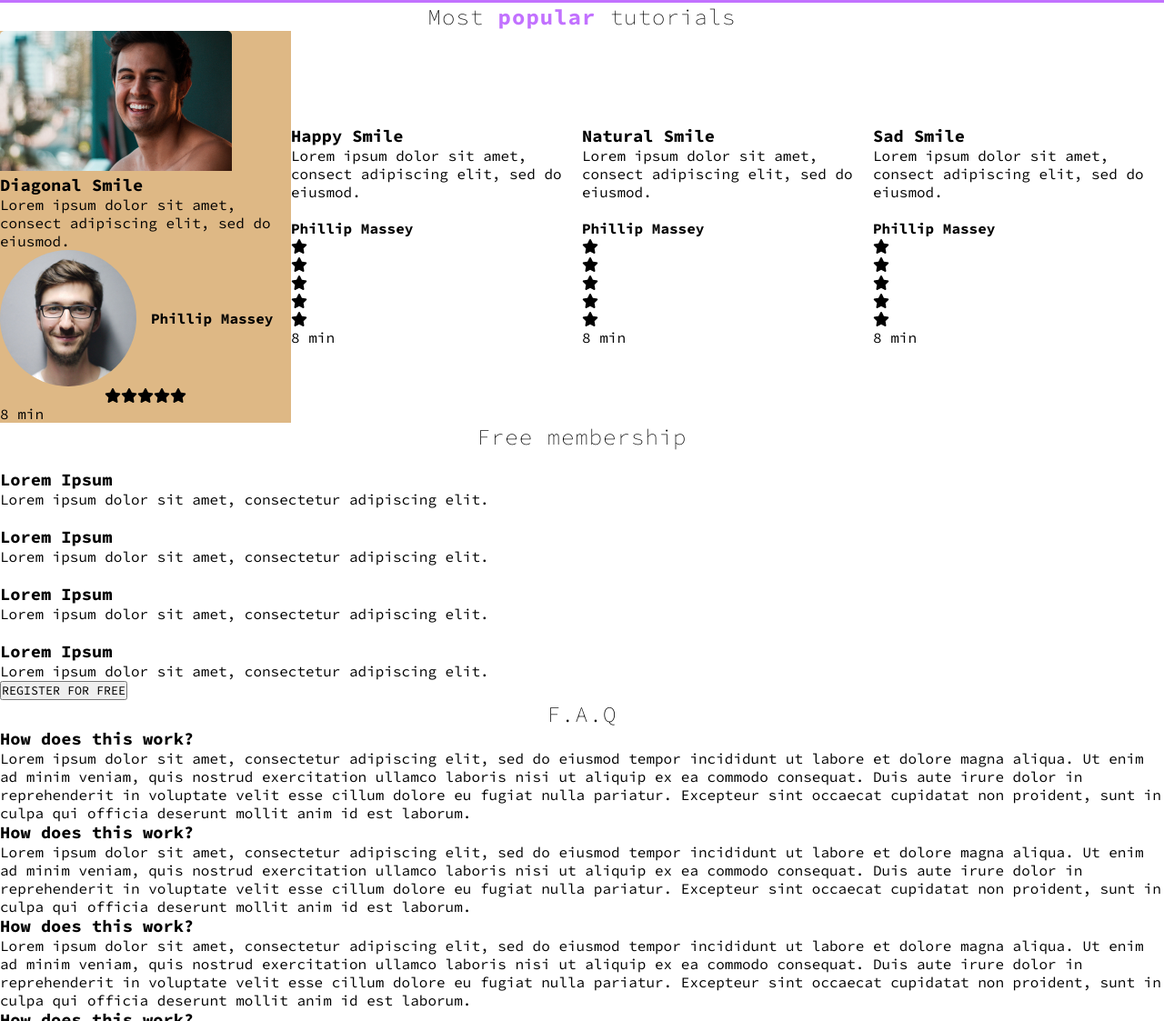
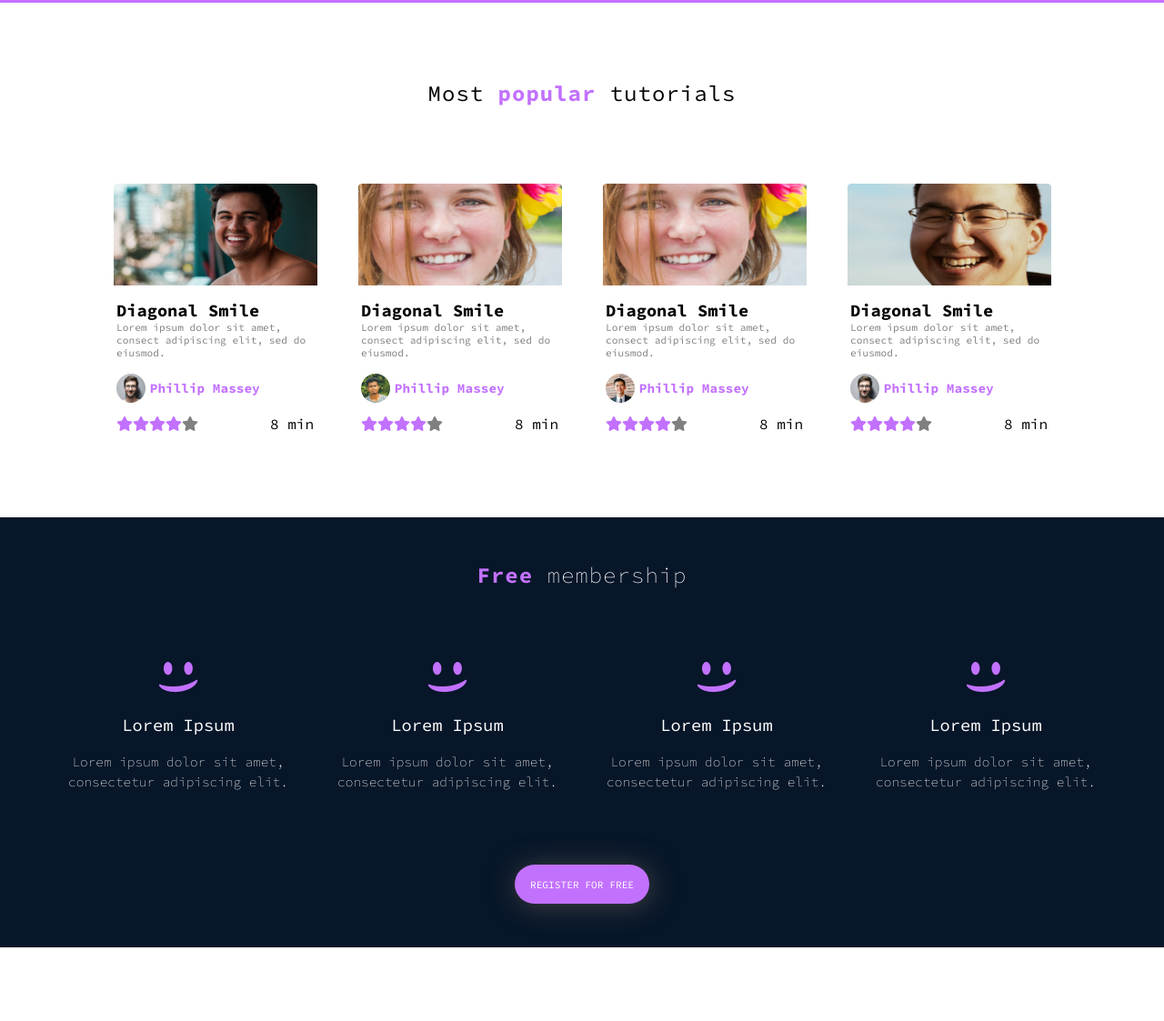
Before and after one commit to FatimaEzzahraLegchayri/alx_html_css, a plain HTML site: page css_advanced/index.html in a window 1280 px wide. Shown: the part 1677-2800 px from the top of the page at 91% size. Drawn offline with Linux system fonts and the light colour scheme.

Commit message:
tutorial, membership & FAQ section

```diff
--- a/css_advanced/index.html
+++ b/css_advanced/index.html
@@ -71,134 +71,166 @@
                 </div>
             </section>
 
-            <section>
+            <section class="tutorials-section">
                 <h2>Most <span>popular</span> tutorials</h2>
-                <section class="video-section flex">
+                <section class="video-section flex section">
                     <div class="video-container">
-                        <img src="./images/preview.png" alt="">
+                        <div>
+                            <img class="flex" src="./images/preview.png" alt="">
+                            <div>
+                                <div class="circle">mmm</div>
+
+                            </div>
+                        </div>
+                        <div class="description">
                             <h3>Diagonal Smile</h3>
                             <p>Lorem ipsum dolor sit amet, consect adipiscing elit, sed do eiusmod.</p>
-                        <div class="feedback-owner flex">
+                        </div>
+                            <div class="feedback-owner">
                                 <img src="./images/1.png" alt="">
                                 <h4>Phillip Massey</h4>
                             </div>
-                        <div class="stars-container flex">
-                            <div><i class="fa-solid fa-star"></i></div>
-                            <div><i class="fa-solid fa-star"></i></div>
-                            <div><i class="fa-solid fa-star"></i></div>
-                            <div><i class="fa-solid fa-star"></i></div>
-                            <div><i class="fa-solid fa-star"></i></div>
+                        <div class="review-container flex">
+                            <div class="review flex">
+                                <i class="fa-solid fa-star"></i>
+                                <i class="fa-solid fa-star"></i>
+                                <i class="fa-solid fa-star"></i>
+                                <i class="fa-solid fa-star"></i>
+                                <i class="fa-solid fa-star"></i>
                             </div>
                             <p>8 min</p>
                         </div>
-                    <div>
-                        <img src="./images/Bitmap (4).png" alt="">
-                        <h3>Happy Smile</h3>
+                    </div>
+                    <div class="video-container">
+                        <img class="flex" src="./images/preview (1).png" alt="">
+                        <div class="description">
+                            <h3>Diagonal Smile</h3>
                             <p>Lorem ipsum dolor sit amet, consect adipiscing elit, sed do eiusmod.</p>
-                        <div>
-                            <img src="./images/1 (3).png" alt="">
+                        </div>
+                            <div class="feedback-owner">
+                                <img src="./images/8.png" alt="">
                                 <h4>Phillip Massey</h4>
                             </div>
-                        <div>
-                            <div><i class="fa-solid fa-star"></i></div>
-                            <div><i class="fa-solid fa-star"></i></div>
-                            <div><i class="fa-solid fa-star"></i></div>
-                            <div><i class="fa-solid fa-star"></i></div>
-                            <div><i class="fa-solid fa-star"></i></div>
+                        <div class="review-container flex">
+                            <div class="review flex">
+                                <i class="fa-solid fa-star"></i>
+                                <i class="fa-solid fa-star"></i>
+                                <i class="fa-solid fa-star"></i>
+                                <i class="fa-solid fa-star"></i>
+                                <i class="fa-solid fa-star"></i>
                             </div>
                             <p>8 min</p>
                         </div>
-                    <div>
-                        <img src="./images/Bitmap (3).png" alt="">
-                        <h3>Natural Smile</h3>
+                    </div>
+                    <div class="video-container">
+                        <img class="flex" src="./images/preview (1).png" alt="">
+                        <div class="description">
+                            <h3>Diagonal Smile</h3>
                             <p>Lorem ipsum dolor sit amet, consect adipiscing elit, sed do eiusmod.</p>
-                        <div>
-                            <img src="./images/1 (3).png" alt="">
+                        </div>
+                            <div class="feedback-owner">
+                                <img src="./images/7.png" alt="">
                                 <h4>Phillip Massey</h4>
                             </div>
-                        <div>
-                            <div><i class="fa-solid fa-star"></i></div>
-                            <div><i class="fa-solid fa-star"></i></div>
-                            <div><i class="fa-solid fa-star"></i></div>
-                            <div><i class="fa-solid fa-star"></i></div>
-                            <div><i class="fa-solid fa-star"></i></div>
+                        <div class="review-container flex">
+                            <div class="review flex">
+                                <i class="fa-solid fa-star"></i>
+                                <i class="fa-solid fa-star"></i>
+                                <i class="fa-solid fa-star"></i>
+                                <i class="fa-solid fa-star"></i>
+                                <i class="fa-solid fa-star"></i>
                             </div>
                             <p>8 min</p>
                         </div>
-                    <div>
-                        <img src="./images/Bitmap (2).png" alt="">
-                        <h3>Sad Smile</h3>
+                    </div>
+                    <div class="video-container">
+                        <img class="flex" src="./images/preview-1.png" alt="">
+                        <div class="description">
+                            <h3>Diagonal Smile</h3>
                             <p>Lorem ipsum dolor sit amet, consect adipiscing elit, sed do eiusmod.</p>
-                        <div>
-                            <img src="./images/1 (3).png" alt="">
+                        </div>
+                            <div class="feedback-owner">
+                                <img src="./images/1.png" alt="">
                                 <h4>Phillip Massey</h4>
                             </div>
-                        <div>
-                            <div><i class="fa-solid fa-star"></i></div>
-                            <div><i class="fa-solid fa-star"></i></div>
-                            <div><i class="fa-solid fa-star"></i></div>
-                            <div><i class="fa-solid fa-star"></i></div>
-                            <div><i class="fa-solid fa-star"></i></div>
+                        <div class="review-container flex">
+                            <div class="review flex">
+                                <i class="fa-solid fa-star"></i>
+                                <i class="fa-solid fa-star"></i>
+                                <i class="fa-solid fa-star"></i>
+                                <i class="fa-solid fa-star"></i>
+                                <i class="fa-solid fa-star"></i>
                             </div>
                             <p>8 min</p>
+                        </div>
                     </div>
                 </section>
             </section>
 
-            <section>
-                <h2>Free membership</h2>
+            <section class="membership-section section">
+                <h2><span>Free</span> membership</h2>
+                <div class="membership-container flex">
                     <div>
-                    <img src="./images/smile.svg" alt="">
+                        <img src="./images/smile.png" alt="">
                         <h3>Lorem Ipsum</h3>
                         <p>Lorem ipsum dolor sit amet, consectetur adipiscing elit.</p>
                     </div>
                     <div>
-                    <img src="./images/smile.svg" alt="">
+                        <img src="./images/smile.png" alt="">
                         <h3>Lorem Ipsum</h3>
                         <p>Lorem ipsum dolor sit amet, consectetur adipiscing elit.</p>
                     </div>
                     <div>
-                    <img src="./images/smile.svg" alt="">
+                        <img src="./images/smile.png" alt="">
                         <h3>Lorem Ipsum</h3>
                         <p>Lorem ipsum dolor sit amet, consectetur adipiscing elit.</p>
                     </div>
                     <div>
-                    <img src="./images/smile.svg" alt="">
+                        <img src="./images/smile.png" alt="">
                         <h3>Lorem Ipsum</h3>
                         <p>Lorem ipsum dolor sit amet, consectetur adipiscing elit.</p>
                     </div>
+                </div>
+                <div class="btn">
                     <button>REGISTER FOR FREE</button>
+                </div>
             </section>
-            <section>
+
+
+            <section class="faq-section">
                 <h2>F.A.Q</h2>
-                <div>
-                    <div>
-                        <div>
+                <div class="section">
+                    <div class="faq-container flex">
+                        <div class="faq">
                             <h3>How does this work?</h3>
-                        </div>
-                        <div>
-                            Lorem ipsum dolor sit amet, consectetur adipiscing elit, sed do eiusmod tempor incididunt ut labore et dolore magna aliqua. Ut enim ad minim veniam, quis nostrud exercitation ullamco laboris nisi ut aliquip ex ea commodo consequat. Duis aute irure dolor in reprehenderit in voluptate velit esse cillum dolore eu fugiat nulla pariatur. Excepteur sint occaecat cupidatat non proident, sunt in culpa qui officia deserunt mollit anim id est laborum.
+                        <!-- </div> -->
+                        <!-- <div> -->
+                           <p>
+                               Lorem ipsum dolor sit amet, consectetur adipiscing elit, sed do eiusmod tempor incididunt ut labore et dolore magna aliqua. Ut enim ad minim veniam, quis nostrud exercitation ullamco laboris nisi ut aliquip ex ea commodo consequat. Duis aute irure dolor in reprehenderit in voluptate velit esse cillum dolore eu fugiat nulla pariatur. Excepteur sint occaecat cupidatat non proident, sunt in culpa qui officia deserunt mollit anim id est laborum                  </p>
                         </div>
 
-                        <div>
+                        <div class="faq">
                             <h3>How does this work?</h3>
-                        </div>
-                        <div>
-                            Lorem ipsum dolor sit amet, consectetur adipiscing elit, sed do eiusmod tempor incididunt ut labore et dolore magna aliqua. Ut enim ad minim veniam, quis nostrud exercitation ullamco laboris nisi ut aliquip ex ea commodo consequat. Duis aute irure dolor in reprehenderit in voluptate velit esse cillum dolore eu fugiat nulla pariatur. Excepteur sint occaecat cupidatat non proident, sunt in culpa qui officia deserunt mollit anim id est laborum.
+                        <!-- </div> -->
+                        <!-- <div> -->
+                           <p>
+                               Lorem ipsum dolor sit amet, consectetur adipiscing elit, sed do eiusmod tempor incididunt ut labore et dolore magna aliqua. Ut enim ad minim veniam, quis nostrud exercitation ullamco laboris nisi ut aliquip ex ea commodo consequat. Duis aute irure dolor in reprehenderit in voluptate velit esse cillum dolore eu fugiat nulla pariatur. Excepteur sint occaecat cupidatat non proident, sunt in culpa qui officia deserunt mollit anim id est laborum                  </p>
                         </div>
                     </div>
-                    <div>
-                        <div>
+                    <div class="faq-container flex">
+                        <div class="faq">
                             <h3>How does this work?</h3>
+                        <!-- </div> -->
+                        <!-- <div> -->
+                           <p>
+                               Lorem ipsum dolor sit amet, consectetur adipiscing elit, sed do eiusmod tempor incididunt ut labore et dolore magna aliqua. Ut enim ad minim veniam, quis nostrud exercitation ullamco laboris nisi ut aliquip ex ea commodo consequat. Duis aute irure dolor in reprehenderit in voluptate velit esse cillum dolore eu fugiat nulla pariatur. Excepteur sint occaecat cupidatat non proident, sunt in culpa qui officia deserunt mollit anim id est laborum                  </p>
                         </div>
-                        <div>
-                            Lorem ipsum dolor sit amet, consectetur adipiscing elit, sed do eiusmod tempor incididunt ut labore et dolore magna aliqua. Ut enim ad minim veniam, quis nostrud exercitation ullamco laboris nisi ut aliquip ex ea commodo consequat. Duis aute irure dolor in reprehenderit in voluptate velit esse cillum dolore eu fugiat nulla pariatur. Excepteur sint occaecat cupidatat non proident, sunt in culpa qui officia deserunt mollit anim id est laborum.
-                        </div>
-                        <div>
+                        <div class="faq">
                             <h3>How does this work?</h3>
-                        </div>
-                        <div>
-                            Lorem ipsum dolor sit amet, consectetur adipiscing elit, sed do eiusmod tempor incididunt ut labore et dolore magna aliqua. Ut enim ad minim veniam, quis nostrud exercitation ullamco laboris nisi ut aliquip ex ea commodo consequat. Duis aute irure dolor in reprehenderit in voluptate velit esse cillum dolore eu fugiat nulla pariatur. Excepteur sint occaecat cupidatat non proident, sunt in culpa qui officia deserunt mollit anim id est laborum.
+                        <!-- </div> -->
+                        <!-- <div> -->
+                           <p>
+                               Lorem ipsum dolor sit amet, consectetur adipiscing elit, sed do eiusmod tempor incididunt ut labore et dolore magna aliqua. Ut enim ad minim veniam, quis nostrud exercitation ullamco laboris nisi ut aliquip ex ea commodo consequat. Duis aute irure dolor in reprehenderit in voluptate velit esse cillum dolore eu fugiat nulla pariatur. Excepteur sint occaecat cupidatat non proident, sunt in culpa qui officia deserunt mollit anim id est laborum                  </p>
                         </div>
                     </div>
                 </div>
--- a/css_advanced/styles.css
+++ b/css_advanced/styles.css
@@ -64,11 +64,12 @@ li a{
 .hero-text button{
     background-color: #C271FF;
     border-radius: 5em;
-    padding: 1em 1.5em;
-    margin: 2em auto;
+    padding: 1.3em 1.5em;
+    margin: 5em auto;
     font-size: 0.7em;
     color: white;
     border: none;
+    box-shadow: 2px 2px 30px rgb(69, 67, 67);
 
 }
 /* /////////////////////////// hero section bottom */
@@ -115,7 +116,7 @@ h2 span{
     gap: 3em;
     background-color: #C271FF;
     color: white;
-    padding: 0 11em;
+    padding: 0 7em;
 }
 .quote-section img{
     border-radius: 5em;
@@ -129,17 +130,116 @@ h2 span{
     font-style: italic;
 }
 /* /////////////////////////////// video section  */
+.video-section{
+    gap: 20px;
+    margin-bottom: 5em;
+}
+.tutorials-section h2{
+    font-weight: normal;
+    padding: 3.5em ;
+}
 .video-container{
-    background-color: rgb(222, 184, 133);
+    background-color: rgb(255, 255, 255);
+    /* border: 1px solid black; */
 }
-.video-section h2{
+.video-container img{
+    position: relative;
+    width: 14em;
+    height: 7em;
+    margin: 0 auto;
+}
+.circle{
+    position: absolute;
+    top: 3em;
+    border-radius: 5em;
+    background-color: antiquewhite;
+    z-index: 1;
+}
+.description{
+    padding: 1em;
+}
+.description p{
+    font-size: 0.7em;
+    color: gray;
+}
+.feedback-owner{
+    display: flex;
+    align-items: center;
+    justify-content: flex-start;
+}
+.feedback-owner img{
+    width: 2em;
+    height: 2em;
+    border-radius: 5em;
+    margin: 0 0.3em 0 1em;
+}
+.feedback-owner h4{
+    font-size: 0.9em;
+    color: #C271FF;
+}
+.review-container{
+    justify-content: space-between;
+    padding: 0.8em 1em;
+}
+.review{
+    color: #C271FF;
+}
+.review i:last-child{
+    color: gray;
+}
+/* //////////////////////////////// membership-section /////////// */
+.membership-section{
+    background-color: #071629;
+    color: white;
+    padding: 3em ;
+}
+.membership-container{
+    padding: 5em 0;
+}
+.membership-container > div{
+    text-align: center;
+}
+.membership-container > div h3{
+    padding: 1em 0;
     font-weight: normal;
 }
-.feedback-owner{
-    justify-content: start;
-    gap: 1em;
+.membership-container > div p{
+    font-size: 0.9em;
+    font-weight: lighter;
+    line-height: 1.5em;
 }
-.feedback-owner img{
+.btn button{
+    display: flex;
+    justify-content: center;
+    align-items: center;
+    margin: 0 auto;
+    background-color: #C271FF;
     border-radius: 5em;
-
+    padding: 1.3em 1.5em;
+    font-size: 0.7em;
+    color: white;
+    border: none;
+    box-shadow: 2px 2px 30px rgb(69, 67, 67);
 }
+/* ///////////////////////////// faq-section //////////// */
+.faq-section{
+    height: 100vh;
+}
+.faq-section h2{
+    font-size: 3em;
+    font-weight: 600px;
+    padding: 1.5em;
+}
+.faq-container{
+    gap: 5em;
+}
+.faq h3{
+    padding: 1em 0;
+}
+.faq p{
+    color: gray;
+    font-size: 0.8em;
+    line-height: 1.5em;
+    text-align: start;
+    padding-bottom: 3em;
+}
```
Also changed, not shown: css_advanced/images/smile.png (added). Lines whose indentation alone changed are shown as unchanged.
